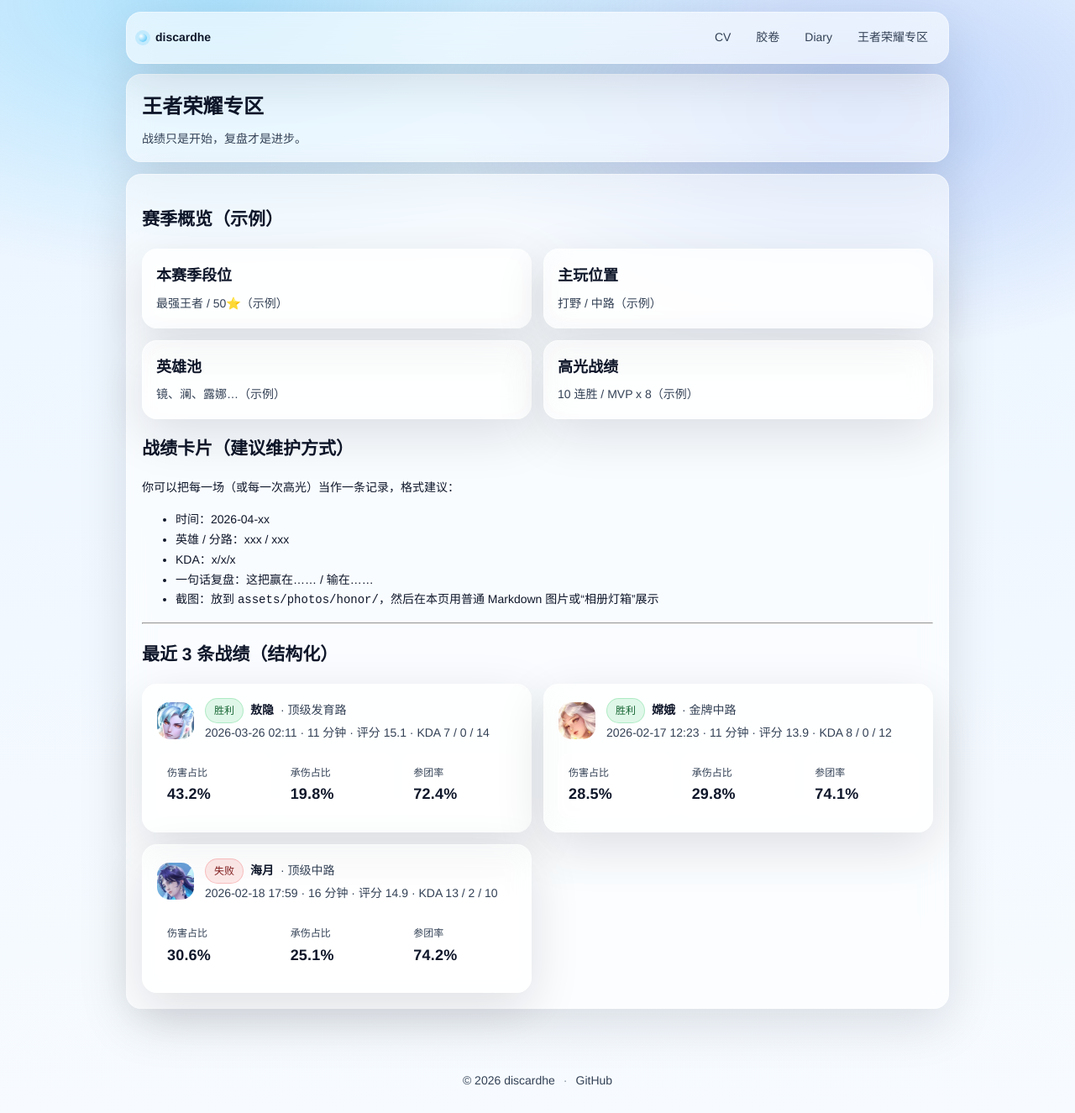
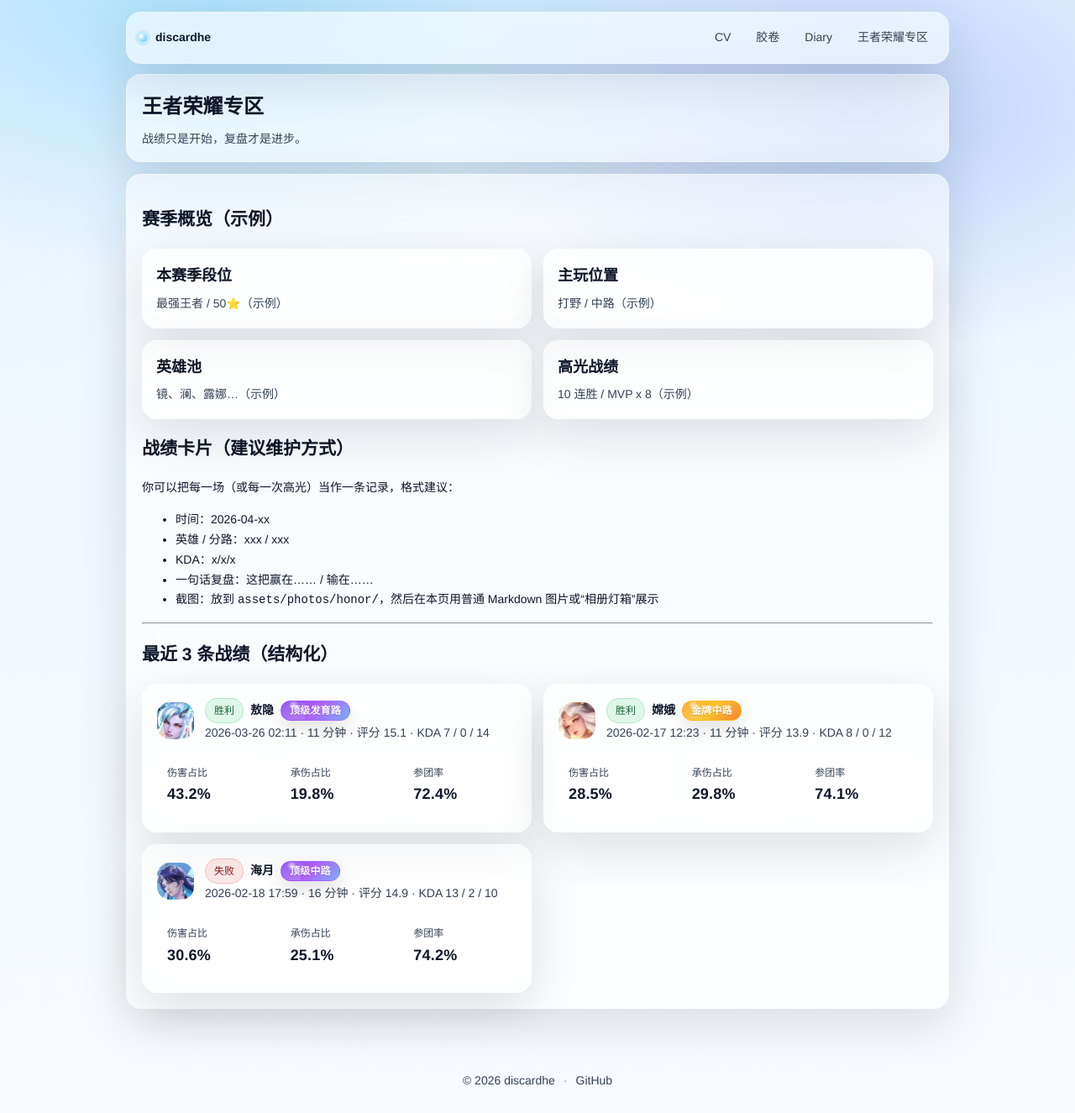
Before and after one commit to Discardhe/discardhe.github.io, a Jekyll site: the page built from honor.md, in a window 1280 px wide and 1325 px high. Shown: the whole window at 84% size. Built offline with Jekyll 4.4.1, drawn with Linux system fonts in a browser that asks for light colours; comment, search, counter and statistics services are not loaded.

Commit message:
Make lane badges shiny

```diff
--- a/assets/css/main.css
+++ b/assets/css/main.css
@@ -234,6 +234,64 @@
 }
 .honor-badge--胜利{background: rgba(34,197,94,.14); color:#166534; border-color: rgba(34,197,94,.25);}
 .honor-badge--失败{background: rgba(239,68,68,.12); color:#7f1d1d; border-color: rgba(239,68,68,.25);}
+
+/* 分路徽章：模拟游戏里“闪闪”的紫/金质感（不使用原始素材） */
+.honor-lane{
+  position: relative;
+  display: inline-flex;
+  align-items: center;
+  padding: 4px 10px;
+  border-radius: 999px;
+  font-size: 12px;
+  font-weight: 900;
+  color: rgba(255,255,255,.96);
+  letter-spacing: .2px;
+  line-height: 1.2;
+  border: 1px solid rgba(255,255,255,.35);
+  box-shadow: 0 10px 22px rgba(2, 6, 23, .12);
+  overflow: hidden;
+  transform: translateZ(0);
+}
+.honor-lane::before{
+  content:"";
+  position:absolute;
+  inset:-30%;
+  background:
+    radial-gradient(120px 80px at 20% 30%, rgba(255,255,255,.55), transparent 60%),
+    radial-gradient(120px 90px at 80% 70%, rgba(255,255,255,.35), transparent 65%),
+    linear-gradient(120deg, transparent 0%, rgba(255,255,255,.55) 18%, transparent 36%);
+  opacity: .8;
+  transform: translateX(-55%) rotate(8deg);
+  animation: honor-shine 2.8s ease-in-out infinite;
+  pointer-events:none;
+}
+.honor-lane::after{
+  content:"";
+  position:absolute;
+  inset:0;
+  background: radial-gradient(10px 10px at 18% 20%, rgba(255,255,255,.75), transparent 60%);
+  opacity:.9;
+  pointer-events:none;
+}
+.honor-lane--top{
+  background: linear-gradient(135deg, rgba(124,58,237,.96), rgba(168,85,247,.92), rgba(96,165,250,.85));
+  border-color: rgba(168,85,247,.45);
+  text-shadow: 0 1px 0 rgba(0,0,0,.18);
+}
+.honor-lane--gold{
+  background: linear-gradient(135deg, rgba(245,158,11,.96), rgba(251,191,36,.94), rgba(249,115,22,.9));
+  border-color: rgba(251,191,36,.55);
+  text-shadow: 0 1px 0 rgba(0,0,0,.18);
+}
+.honor-lane--default{
+  background: linear-gradient(135deg, rgba(59,130,246,.95), rgba(56,189,248,.9));
+  border-color: rgba(56,189,248,.55);
+}
+@keyframes honor-shine{
+  0%{ transform: translateX(-60%) rotate(8deg); opacity:.55; }
+  45%{ opacity:.85; }
+  100%{ transform: translateX(60%) rotate(8deg); opacity:.55; }
+}
 .honor-metrics{
   margin-top: 12px;
   display:grid;
--- a/honor.md
+++ b/honor.md
@@ -42,6 +42,12 @@
 <div markdown="0">
 <div class="honor-grid">
 {% for m in site.data.honor %}
+  {% assign lane_class = "honor-lane--default" %}
+  {% if m.lane contains "顶级" %}
+    {% assign lane_class = "honor-lane--top" %}
+  {% elsif m.lane contains "金牌" %}
+    {% assign lane_class = "honor-lane--gold" %}
+  {% endif %}
   <div class="honor-card glass">
     <div class="honor-head">
       <div class="honor-hero">
@@ -51,7 +57,7 @@
         <div class="honor-title">
           <span class="honor-badge honor-badge--{{ m.result | escape }}">{{ m.result }}</span>
           <span style="font-weight:800;">{{ m.hero }}</span>
-          <span style="color:var(--muted);">· {{ m.lane }}</span>
+          <span class="honor-lane {{ lane_class }}">{{ m.lane }}</span>
         </div>
         <div class="item__meta">{{ m.date }} · {{ m.duration_min }} 分钟 · 评分 {{ m.rating }} · KDA {{ m.kda }}</div>
       </div>
```
